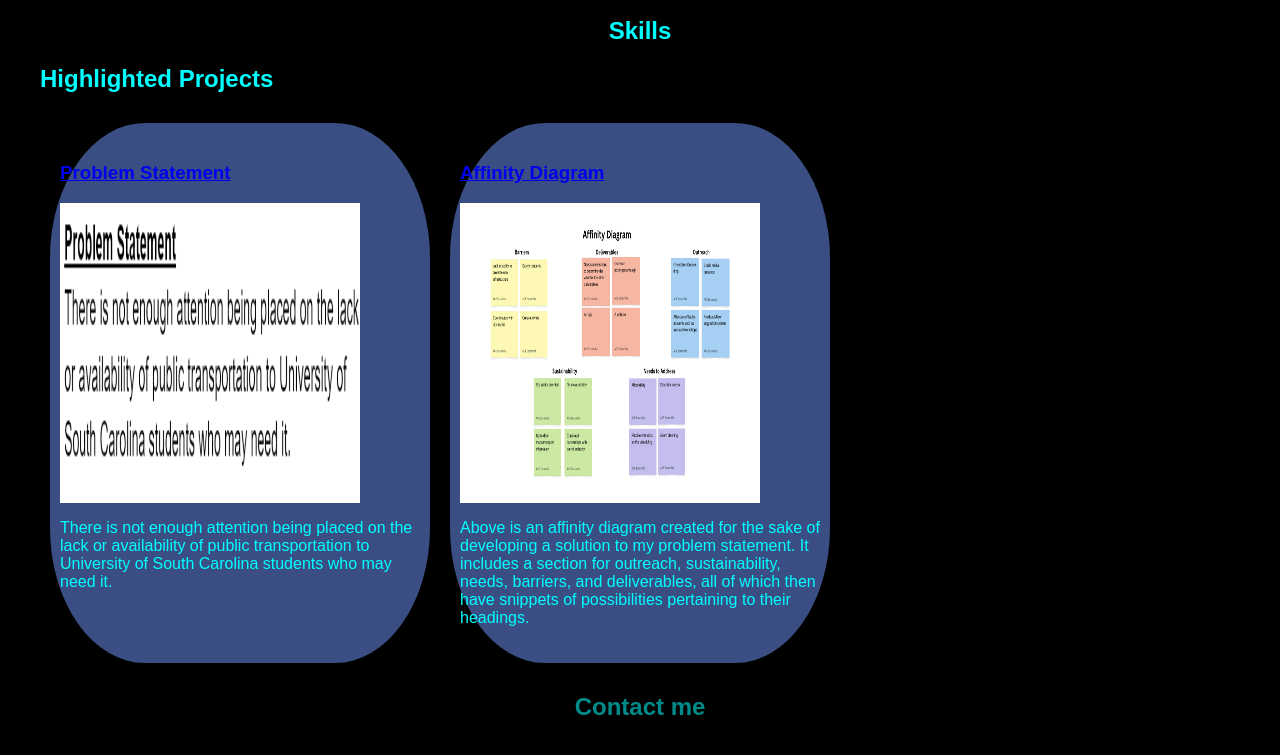
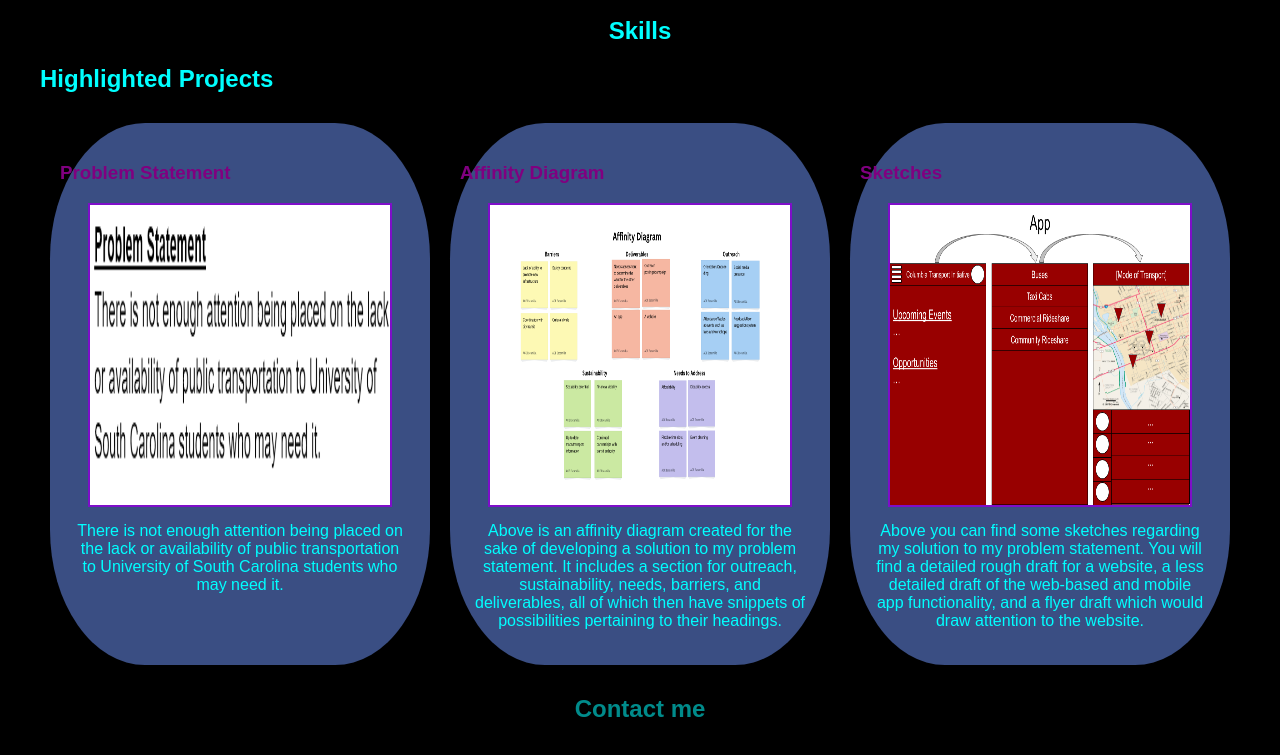
Before and after one commit to AydinEscamilla/AydinEscamilla.github.io, a plain HTML site: page index.html in a window 1280 px wide. Shown: the part 129-884 px from the top of the page. Drawn offline with Linux system fonts and the light colour scheme.

Commit message:
CSS Tweeks and HTML Updates for Sketches Assignment

```diff
--- a/index.html
+++ b/index.html
@@ -23,6 +23,17 @@
                 <p>Above is an affinity diagram created for the sake of developing a solution to my problem statement. It includes a section for outreach, sustainability, needs, barriers, and deliverables, all of which then have snippets of possibilities pertaining to their headings.</p>
             </section>
 
+            <!--Sketches Assignment-->
+            <section class="project">
+                <a href="files/Sketches_DOC.pdf">
+                    <h3>Sketches</h3>
+                </a>
+                <a href="files/Sketches_DOC.pdf">
+                    <img src="images/Sketches_IMG.png">
+                </a>
+                <p>Above you can find some sketches regarding my solution to my problem statement. You will find a detailed rough draft for a website, a less detailed draft of the web-based and mobile app functionality, and a flyer draft which would draw attention to the website.</p>
+            </section>
+
         </div>
         <div class="contact"><h2 class="contact">Contact me</h2></div>
     </body>
--- a/styles.css
+++ b/styles.css
@@ -38,3 +38,22 @@ h2 {
 .contact {
     color:darkcyan;
 }
+
+.project img{
+    width: 300px;
+    height: 300px;
+    margin: 10px;
+    border: 2px solid rgb(126,14,201);
+    display: block;
+    margin: auto;
+}
+
+a {
+    text-decoration: none;
+    color: purple;
+}
+
+.project p {
+    text-align: center;
+    margin: 15px;
+}
```
Also changed, not shown: images/Sketches_IMG.png (added), 1 other file.
